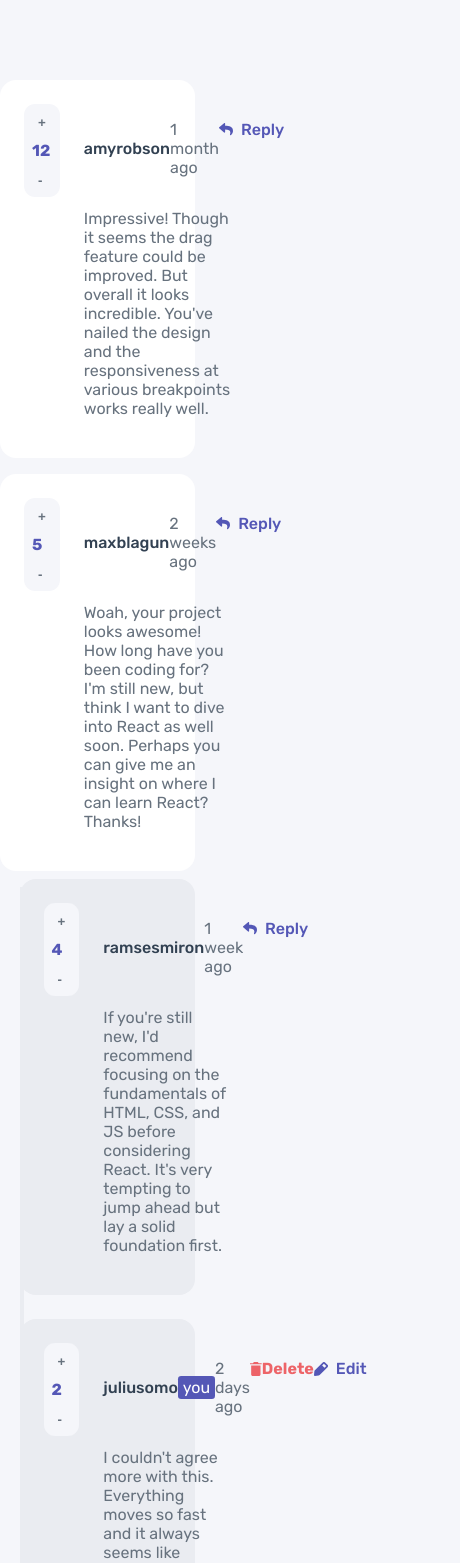
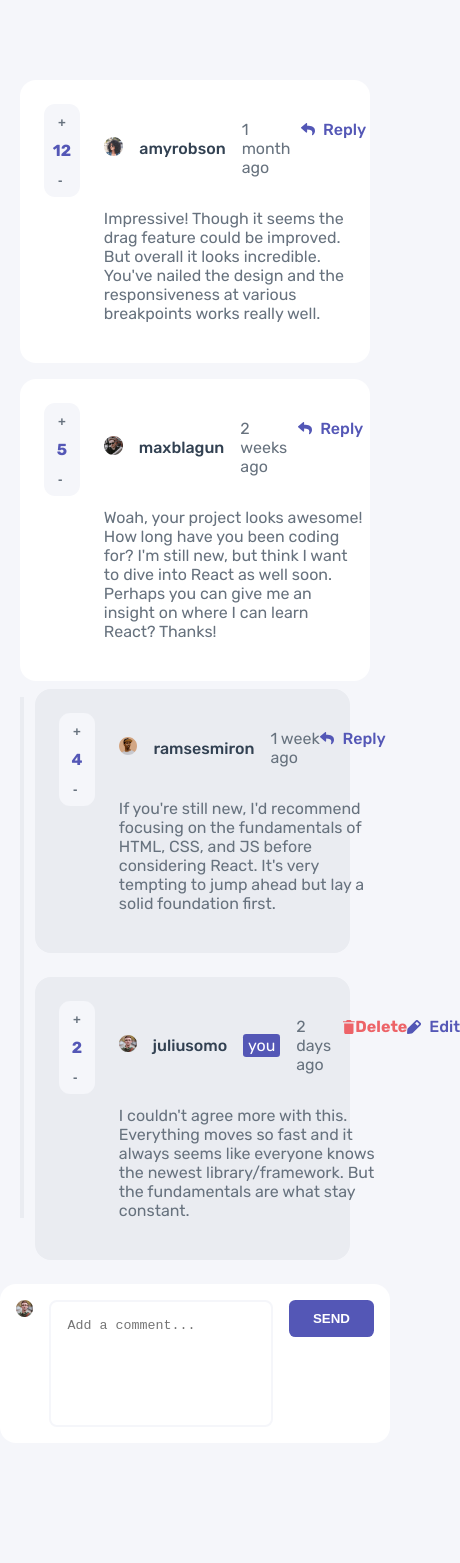
Before and after one commit to RenzVanni/comment_section, a React (Vite) app: page / in a window 390 px wide. Shown: the top 1563 px of the page, 460 px wide, since content can reach past the window. After the commit the page ends 1523 px from the top, so only its background shows below. Built offline with nearby package versions, Linux system fonts and the light colour scheme.

Commit message:
responsive

```diff
--- a/src/components/Delete.jsx
+++ b/src/components/Delete.jsx
@@ -1,6 +1,16 @@
 import { useState } from "react";
 
-function Delete({ deleteContainer }) {
+export const num = (val) => {
+  const [value, setValue] = useState(null);
+
+  setValue(val);
+  return value;
+};
+
+function Delete({ deleteContainer, exeDelete }) {
+  console.log(deleteContainer);
+  const { num } = deleteContainer;
+  console.log(num);
   return (
     <div className="delete_container">
       <div className="container">
@@ -13,7 +23,14 @@ function Delete({ deleteContainer }) {
           <button onClick={deleteContainer} className="cancel">
             NO, CANCEL
           </button>
-          <button className="delete">YES, DELETE</button>
+          <button
+            onClick={() => {
+              exeDelete(num);
+            }}
+            className="delete"
+          >
+            YES, DELETE
+          </button>
         </div>
       </div>
     </div>
--- a/src/scss/layout/_comment-container.scss
+++ b/src/scss/layout/_comment-container.scss
@@ -6,10 +6,16 @@
     border: none;
     border-radius: 1rem;
     display: flex;
-    width: 50vw;
+    flex-direction: column-reverse;
+    width: clamp(350px, 50vw, 60vw);
     padding: 1.5rem;
     gap: 1.5rem;
-    margin-bottom: 0.5rem;
+    margin: 0 auto;
+    position: relative;
+    @media (min-width: 375px) {
+      flex-direction: row;
+      margin-bottom: 0.5rem;
+    }
 
     .left {
       background-color: var(--neutral-4);
@@ -18,11 +24,23 @@
       color: var(--primary-1);
       width: fit-content;
       height: fit-content;
+      display: flex;
       padding: 0.5rem;
+      gap: 1rem;
+
+      @media (min-width: 375px) {
+        display: block;
+        gap: 0;
+      }
 
       p {
         font-weight: 700;
-        margin: 10px 0;
+        margin: 0;
+        text-align: center;
+
+        @media (min-width: 375px) {
+          margin: 10px 0;
+        }
       }
       button {
         background-color: transparent;
@@ -50,7 +68,7 @@
           justify-content: space-between;
 
           .img-container {
-            width: 15%;
+            width: clamp(30px, 1rem, 2rem);
 
             img {
               width: 100%;
@@ -67,10 +85,21 @@
           }
         }
 
+        .container-1 {
+          gap: 1rem;
+        }
+
         .container-2 {
+          position: absolute;
+          top: 77%;
+          left: 75%;
           gap: 0.5rem;
           color: var(--primary-1);
           font-weight: 500;
+
+          @media (min-width: 375px) {
+            position: static;
+          }
         }
 
         .container-2:hover {
--- a/src/scss/layout/_create-container.scss
+++ b/src/scss/layout/_create-container.scss
@@ -4,12 +4,16 @@
   margin-top: 1rem;
   border-radius: 1rem;
   form {
-    display: flex;
-    align-items: flex-start;
+    display: grid;
+    grid-template-columns: repeat(2, 1fr);
     gap: 1rem;
+    @media (min-width: 375px) {
+      display: flex;
+      align-items: flex-start;
+    }
 
     .left {
-      width: 7%;
+      width: clamp(30px, 1rem, 2rem);
 
       img {
         width: 100%;
@@ -23,6 +27,9 @@
       border: 2px solid var(--neutral-4);
       border-radius: 0.5rem;
       padding: 1rem;
+
+      grid-column: 1 /3;
+      grid-row: 1/2;
     }
 
     textarea {
--- a/src/scss/layout/_reply-container.scss
+++ b/src/scss/layout/_reply-container.scss
@@ -2,7 +2,7 @@
   display: flex;
   flex-direction: column;
   align-items: end;
-  width: 50vw;
+  width: clamp(350px, 50vw, 60vw);
   margin-bottom: 1rem;
 
   .create-reply-container {
@@ -19,9 +19,14 @@
     border: none;
     border-radius: 1rem;
     display: flex;
+    flex-direction: column-reverse;
     padding: 1.5rem;
     gap: 1.5rem;
-    margin-bottom: 0.5rem;
+    position: relative;
+    @media (min-width: 375px) {
+      flex-direction: row;
+      margin-bottom: 0.5rem;
+    }
 
     .left {
       background-color: var(--neutral-4);
@@ -31,10 +36,22 @@
       width: fit-content;
       height: fit-content;
       padding: 0.5rem;
+      display: flex;
+      gap: 1rem;
+
+      @media (min-width: 375px) {
+        display: block;
+        gap: 0;
+      }
 
       p {
         font-weight: 700;
-        margin: 10px 0;
+        margin: 0;
+        text-align: center;
+
+        @media (min-width: 375px) {
+          margin: 10px 0;
+        }
       }
       button {
         background-color: transparent;
@@ -63,7 +80,7 @@
           justify-content: space-between;
 
           .img-container {
-            width: 15%;
+            width: clamp(30px, 1rem, 2rem);
 
             img {
               width: 100%;
@@ -91,9 +108,15 @@
         }
 
         .delete-container {
+          position: absolute;
+          top: 80%;
+          left: 50%;
           p {
             color: var(--primary-2);
             font-weight: 700;
+          }
+          @media (min-width: 375px) {
+            position: static;
           }
         }
 
@@ -102,10 +125,21 @@
           opacity: 0.7;
         }
 
+        .container-1 {
+          gap: 1rem;
+        }
+
         .container-2 {
+          position: absolute;
+          top: 80%;
+          left: 75%;
           gap: 0.5rem;
           color: var(--primary-1);
           font-weight: 500;
+
+          @media (min-width: 375px) {
+            position: static;
+          }
         }
 
         .container-2:hover {
--- a/src/scss/styles.css
+++ b/src/scss/styles.css
@@ -42,10 +42,18 @@ body {
   border: none;
   border-radius: 1rem;
   display: flex;
-  width: 50vw;
+  flex-direction: column-reverse;
+  width: clamp(350px, 50vw, 60vw);
   padding: 1.5rem;
   gap: 1.5rem;
+  margin: 0 auto;
+  position: relative;
+}
+@media (min-width: 375px) {
+  .main .comment-container {
+    flex-direction: row;
     margin-bottom: 0.5rem;
+  }
 }
 .main .comment-container .left {
   background-color: var(--neutral-4);
@@ -56,11 +64,25 @@ body {
   width: fit-content;
   height: -moz-fit-content;
   height: fit-content;
+  display: flex;
   padding: 0.5rem;
+  gap: 1rem;
+}
+@media (min-width: 375px) {
+  .main .comment-container .left {
+    display: block;
+    gap: 0;
+  }
 }
 .main .comment-container .left p {
   font-weight: 700;
+  margin: 0;
+  text-align: center;
+}
+@media (min-width: 375px) {
+  .main .comment-container .left p {
     margin: 10px 0;
+  }
 }
 .main .comment-container .left button {
   background-color: transparent;
@@ -87,7 +109,7 @@ body {
 }
 .main .comment-container .right .head .container-1 .img-container,
 .main .comment-container .right .head .container-2 .img-container {
-  width: 15%;
+  width: clamp(30px, 1rem, 2rem);
 }
 .main .comment-container .right .head .container-1 .img-container img,
 .main .comment-container .right .head .container-2 .img-container img {
@@ -102,10 +124,21 @@ body {
 .main .comment-container .right .head .container-2 .createdAt {
   color: var(--neutral-2);
 }
+.main .comment-container .right .head .container-1 {
+  gap: 1rem;
+}
 .main .comment-container .right .head .container-2 {
+  position: absolute;
+  top: 77%;
+  left: 75%;
   gap: 0.5rem;
   color: var(--primary-1);
   font-weight: 500;
+}
+@media (min-width: 375px) {
+  .main .comment-container .right .head .container-2 {
+    position: static;
+  }
 }
 .main .comment-container .right .head .container-2:hover {
   cursor: pointer;
@@ -119,7 +152,7 @@ body {
   display: flex;
   flex-direction: column;
   align-items: end;
-  width: 50vw;
+  width: clamp(350px, 50vw, 60vw);
   margin-bottom: 1rem;
 }
 .reply-container .create-reply-container {
@@ -136,9 +169,16 @@ body {
   border: none;
   border-radius: 1rem;
   display: flex;
+  flex-direction: column-reverse;
   padding: 1.5rem;
   gap: 1.5rem;
+  position: relative;
+}
+@media (min-width: 375px) {
+  .reply-container .sub-container {
+    flex-direction: row;
     margin-bottom: 0.5rem;
+  }
 }
 .reply-container .sub-container .left {
   background-color: var(--neutral-4);
@@ -150,10 +190,24 @@ body {
   height: -moz-fit-content;
   height: fit-content;
   padding: 0.5rem;
+  display: flex;
+  gap: 1rem;
+}
+@media (min-width: 375px) {
+  .reply-container .sub-container .left {
+    display: block;
+    gap: 0;
+  }
 }
 .reply-container .sub-container .left p {
   font-weight: 700;
+  margin: 0;
+  text-align: center;
+}
+@media (min-width: 375px) {
+  .reply-container .sub-container .left p {
     margin: 10px 0;
+  }
 }
 .reply-container .sub-container .left button {
   background-color: transparent;
@@ -182,7 +236,7 @@ body {
 .reply-container .sub-container .right .head .container-1 .img-container,
 .reply-container .sub-container .right .head .container-2 .img-container,
 .reply-container .sub-container .right .head .delete-container .img-container {
-  width: 15%;
+  width: clamp(30px, 1rem, 2rem);
 }
 .reply-container .sub-container .right .head .container-1 .img-container img,
 .reply-container .sub-container .right .head .container-2 .img-container img,
@@ -213,18 +267,39 @@ body {
 .reply-container .sub-container .right .head .delete-container .createdAt {
   color: var(--neutral-2);
 }
+.reply-container .sub-container .right .head .delete-container {
+  position: absolute;
+  top: 80%;
+  left: 50%;
+}
 .reply-container .sub-container .right .head .delete-container p {
   color: var(--primary-2);
   font-weight: 700;
+}
+@media (min-width: 375px) {
+  .reply-container .sub-container .right .head .delete-container {
+    position: static;
+  }
 }
 .reply-container .sub-container .right .head .delete-container:hover {
   cursor: pointer;
   opacity: 0.7;
 }
+.reply-container .sub-container .right .head .container-1 {
+  gap: 1rem;
+}
 .reply-container .sub-container .right .head .container-2 {
+  position: absolute;
+  top: 80%;
+  left: 75%;
   gap: 0.5rem;
   color: var(--primary-1);
   font-weight: 500;
+}
+@media (min-width: 375px) {
+  .reply-container .sub-container .right .head .container-2 {
+    position: static;
+  }
 }
 .reply-container .sub-container .right .head .container-2:hover {
   cursor: pointer;
@@ -274,12 +349,18 @@ body {
   border-radius: 1rem;
 }
 .create-container form {
+  display: grid;
+  grid-template-columns: repeat(2, 1fr);
+  gap: 1rem;
+}
+@media (min-width: 375px) {
+  .create-container form {
     display: flex;
     align-items: flex-start;
-  gap: 1rem;
+  }
 }
 .create-container form .left {
-  width: 7%;
+  width: clamp(30px, 1rem, 2rem);
 }
 .create-container form .left img {
   width: 100%;
@@ -291,6 +372,8 @@ body {
   border: 2px solid var(--neutral-4);
   border-radius: 0.5rem;
   padding: 1rem;
+  grid-column: 1/3;
+  grid-row: 1/2;
 }
 .create-container form textarea {
   cursor: pointer;
@@ -315,12 +398,18 @@ body {
   margin-bottom: 1rem;
 }
 .create-reply-container form {
+  display: grid;
+  grid-template-columns: repeat(2, 1fr);
+  gap: 1rem;
+}
+@media (min-width: 375px) {
+  .create-reply-container form {
     display: flex;
     align-items: flex-start;
-  gap: 1rem;
+  }
 }
 .create-reply-container form .left {
-  width: 7%;
+  width: clamp(30px, 1rem, 2rem);
 }
 .create-reply-container form .left img {
   width: 100%;
@@ -332,6 +421,8 @@ body {
   border: 2px solid var(--neutral-4);
   border-radius: 0.5rem;
   padding: 1rem;
+  grid-column: 1/3;
+  grid-row: 1/2;
 }
 .create-reply-container form textarea {
   cursor: pointer;
@@ -363,10 +454,17 @@ body {
   border-radius: 0.5rem;
   position: sticky;
   top: 50%;
+  margin: 0 auto;
+  transform: translateY(-50%);
+  width: 330px;
+  padding: 1.5rem;
+}
+@media (min-width: 375px) {
+  .delete_container .container {
     left: 50%;
     transform: translate(-50%, -50%);
-  padding: 1.5rem;
-  width: 330px;
+    margin: 0;
+  }
 }
 .delete_container .container h2 {
   color: var(--neutral-1);
```
Also changed, not shown: src/components/Comments.jsx (+11 -3 lines), src/components/Reply.jsx (+10 -1 lines), src/scss/layout/_create-reply-container.scss (+10 -3 lines), src/scss/layout/_delete_container.scss (+9 -3 lines), 1 other file (tests, documents, lock files or other folders). Lines whose indentation alone changed are shown as unchanged.
